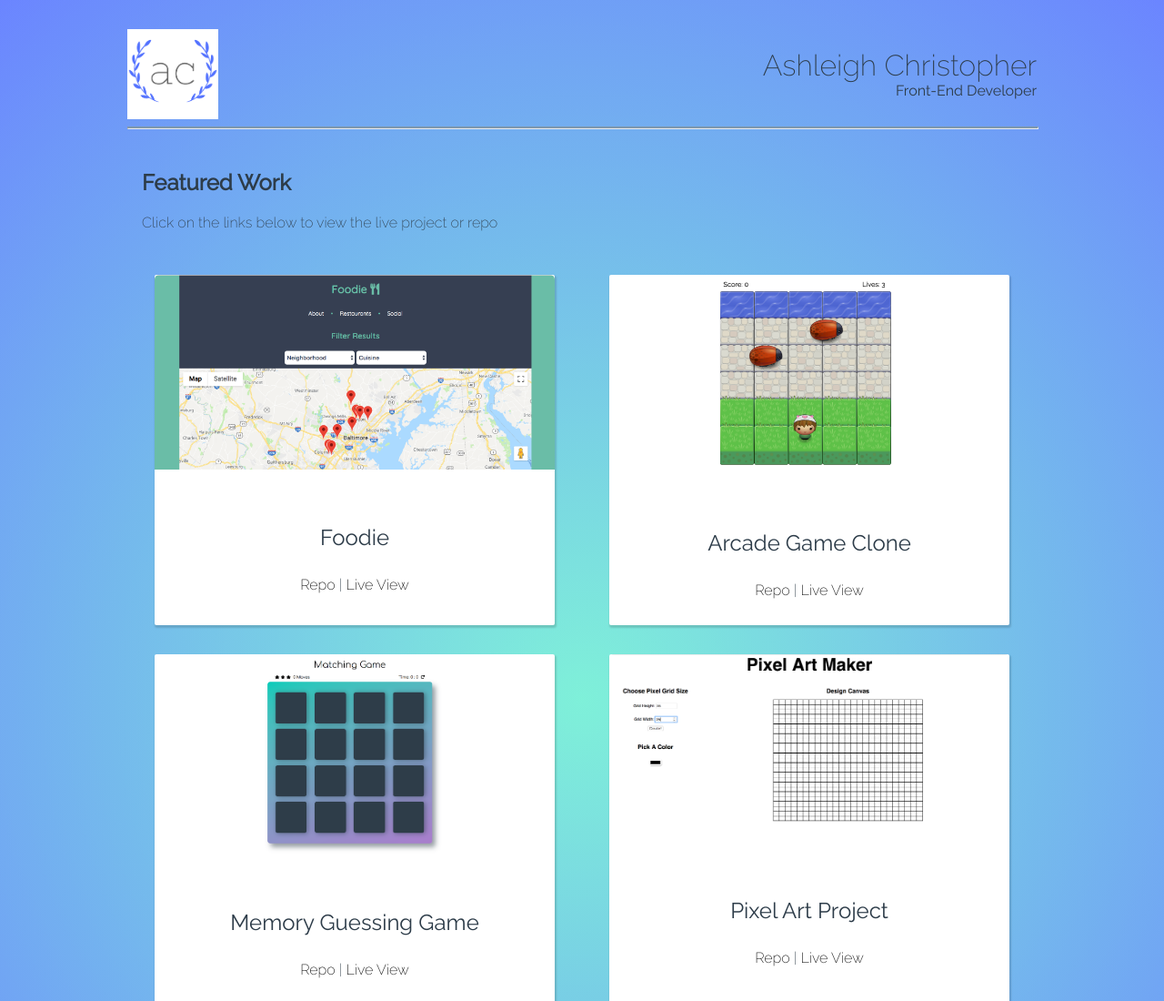
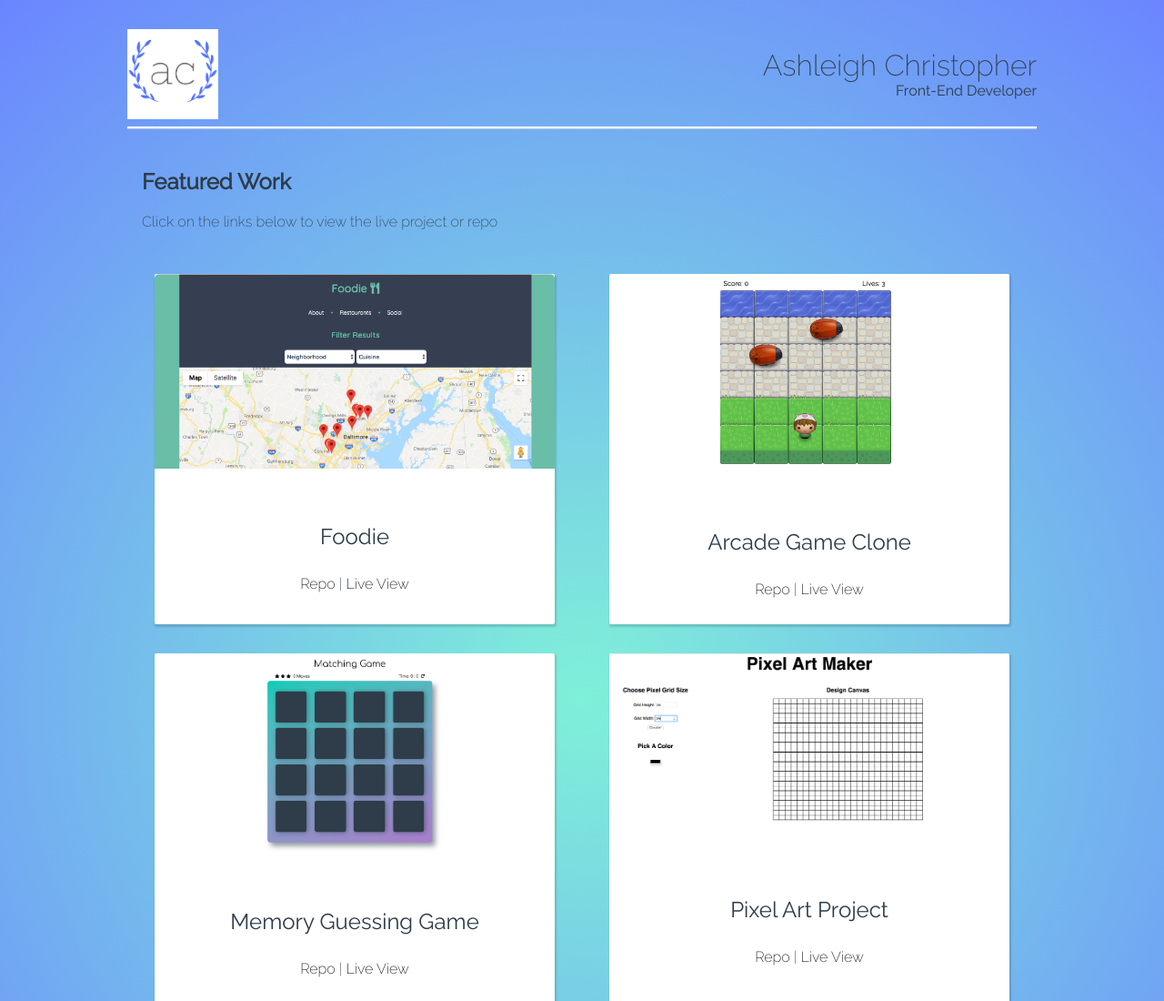
Before and after one commit to ashleighc207/fend-portfolio-project, a plain HTML site: page index.html in a window 1280 px wide. Shown: the top 1100 px of the page at 91% size. Drawn offline with Linux system fonts and the light colour scheme.

Commit message:
changing hr color

```diff
--- a/css/styles.css
+++ b/css/styles.css
@@ -23,7 +23,7 @@ a {
 .container {
 	display: flex;
 	flex-direction: column;
-	margin: 2em;
+	margin: 0 2em;
 	font-family: Raleway, sans-serif;
 	color: #2d3c49;
 	max-width: 1000px;
@@ -85,8 +85,10 @@ a {
 }
 
 .hr {
-	border-top: 2px solid #7d97ad;
-	width: 100%;
+	border: none;
+    border-top: 2px solid #ffffff;
+    width: 100%;
+    box-shadow: 0px 0.5px 1px #e8e8e8;
 }
 
 .header-text {
```
